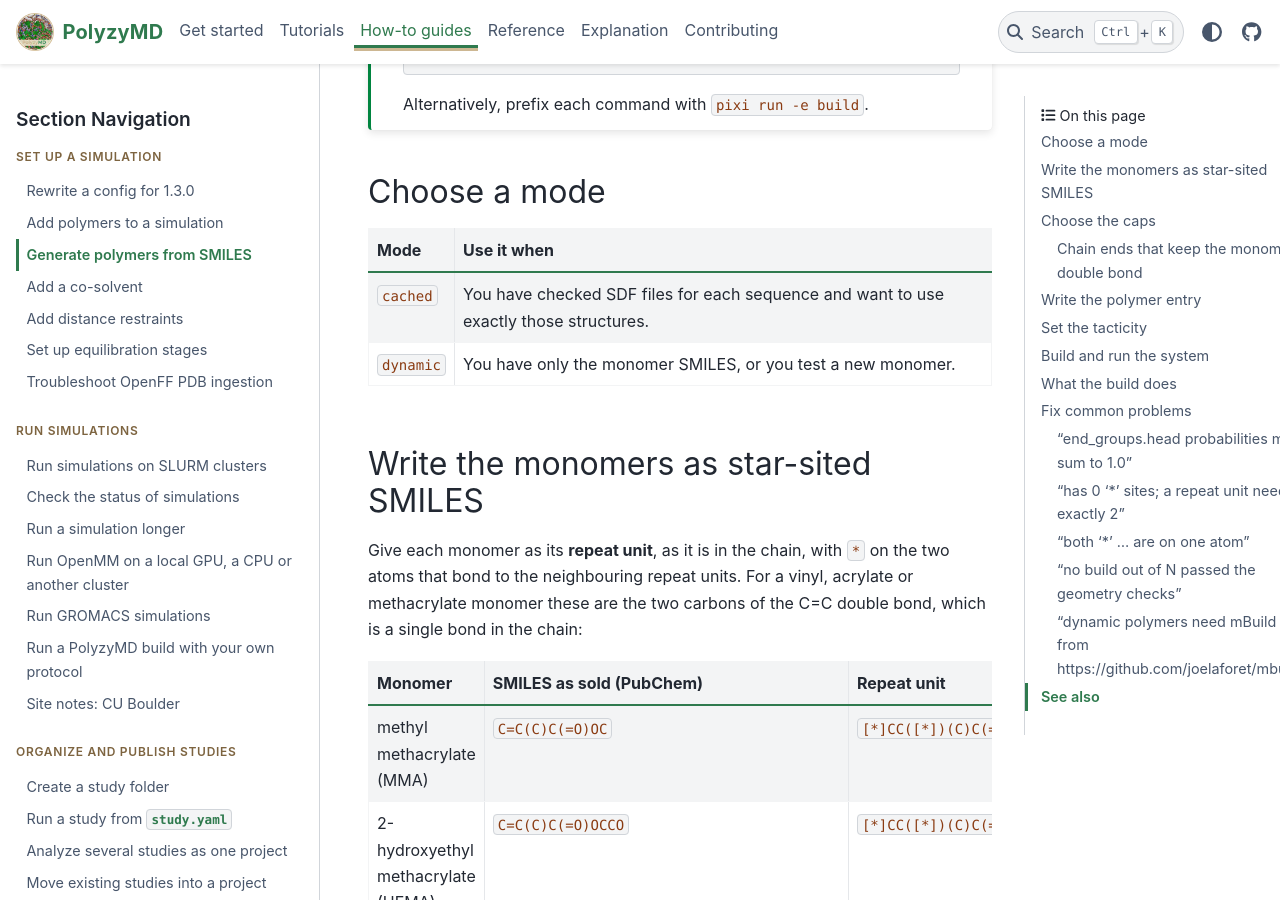
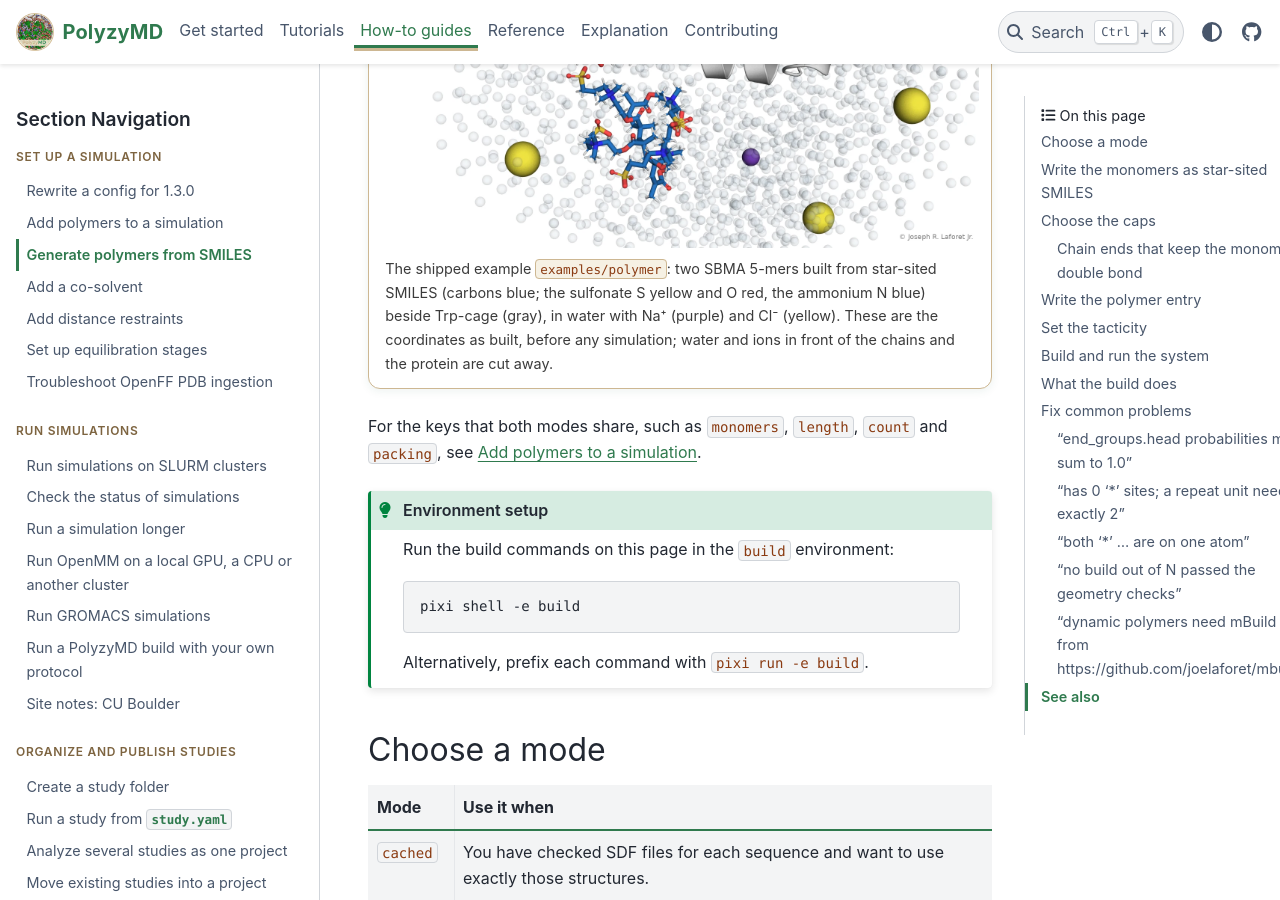
Before and after one commit to joelaforet/polyzymd, a Sphinx documentation site: the page built from docs/source/how_to/dynamic_polymers.md, in a window 1280 px wide and 900 px high, scrolled down 524 px. Built offline with Sphinx 7.4.7 and the PyData theme 0.15.4, drawn with Linux system fonts in a browser that asks for light colours.

Commit message:
Docs: a render of the polymer example in the dynamic-polymers how-to
Two SBMA 5-mers beside Trp-cage, as PolyzyMD builds them from
examples/polymer, in the docs render style (gray protein, SBMA carbons in
the Paper 1 blue, Na+ purple and Cl- yellow by ionic radius).

````diff
--- a/docs/source/how_to/dynamic_polymers.md
+++ b/docs/source/how_to/dynamic_polymers.md
@@ -4,6 +4,18 @@ Build polymer chains from monomer SMILES with `generation_mode: "dynamic"`.
 In this mode you do not need an SDF file for each sequence. PolyzyMD builds
 each chain with mBuild from the repeat unit of each monomer and the two caps,
 and assigns partial charges with the method in `charges`.
+
+```{figure} ../_static/renders/polymer_system.webp
+:figclass: pz-render
+:class: dark-light
+:alt: Two coiled polymer chains drawn as thick blue sticks with red, blue and yellow sulfonate and ammonium groups, beside a small protein drawn as a gray cartoon, in water shown as small light spheres with a few purple sodium and yellow chloride ions.
+
+The shipped example `examples/polymer`: two SBMA 5-mers built from star-sited
+SMILES (carbons blue; the sulfonate S yellow and O red, the ammonium N blue)
+beside Trp-cage (gray), in water with Na⁺ (purple) and Cl⁻ (yellow). These are
+the coordinates as built, before any simulation; water and ions in front of
+the chains and the protein are cut away.
+```
 
 For the keys that both modes share, such as `monomers`, `length`, `count` and
 `packing`, see {doc}`polymers`.
````
Also changed, not shown: docs/source/_static/renders/polymer_system.webp (added).
